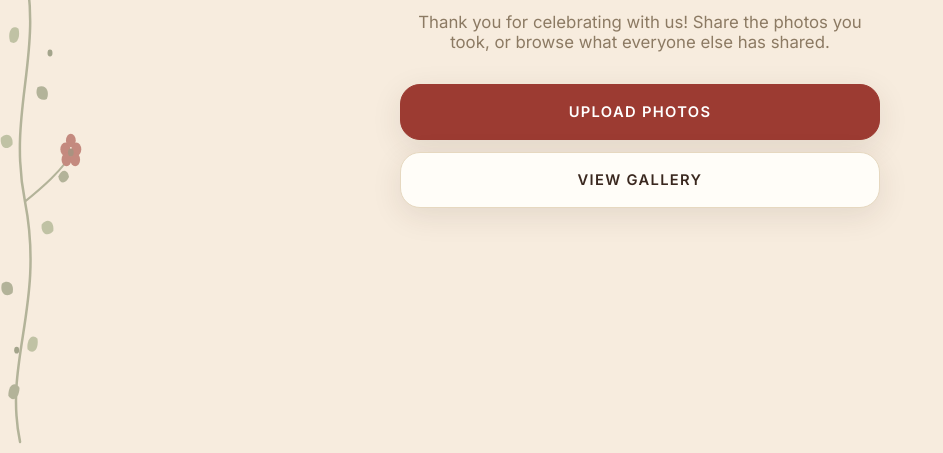
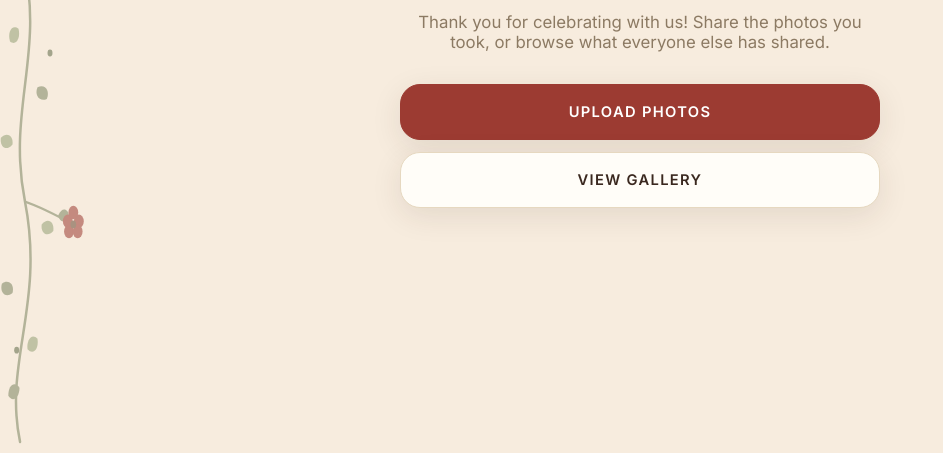
Before and after one commit to environmental-goose/emilyandtomas-wedding, a plain HTML site: page index.html in a window 1280 px wide. Shown: the part 347-800 px from the top of the page, without its empty margins (0-943 px from the left). Drawn offline with nearby package versions, Linux system fonts and the light colour scheme.

Commit message:
Move mid-vine bloom out from behind the button row where it was peeking out awkwardly

```diff
--- a/index.html
+++ b/index.html
@@ -27,7 +27,7 @@
 
     <path d="M24 690 C 4 620, 54 570, 30 480 C 8 400, 54 350, 28 270 C 6 200, 50 150, 26 80 C 14 40, 34 20, 30 4"
           stroke="#7C8562" stroke-width="3" stroke-linecap="round"/>
-    <path d="M30 480 C 55 465, 70 455, 85 440" stroke="#7C8562" stroke-width="2" stroke-linecap="round"/>
+    <path d="M30 480 C 50 485, 68 492, 88 500" stroke="#7C8562" stroke-width="2" stroke-linecap="round"/>
     <path d="M28 270 C 55 255, 75 245, 92 232" stroke="#7C8562" stroke-width="2" stroke-linecap="round"/>
     <path d="M26 80 C 45 70, 60 62, 76 54" stroke="#7C8562" stroke-width="2" stroke-linecap="round"/>
 
@@ -35,7 +35,7 @@
     <use href="#leaf" fill="#94A176" transform="translate(45,600) rotate(150)"/>
     <use href="#leaf" fill="#7C8562" transform="translate(15,560) rotate(-140)"/>
     <use href="#leaf" fill="#94A176" transform="translate(50,500) rotate(30)"/>
-    <use href="#leaf" fill="#7C8562" transform="translate(70,458) rotate(10) scale(0.85)"/>
+    <use href="#leaf" fill="#7C8562" transform="translate(70,492) rotate(10) scale(0.85)"/>
     <use href="#leaf" fill="#94A176" transform="translate(15,430) rotate(-150)"/>
     <use href="#leaf" fill="#7C8562" transform="translate(45,380) rotate(50)"/>
     <use href="#leaf" fill="#94A176" transform="translate(12,340) rotate(-40)"/>
@@ -51,7 +51,7 @@
     <circle cx="35" cy="150" r="3" fill="#5F6A49"/>
 
     <use href="#bloom" fill="#D98F7F" transform="translate(35,15) scale(1.05)"/>
-    <use href="#bloom" fill="#9C3B32" transform="translate(85,437) scale(0.95)"/>
+    <use href="#bloom" fill="#9C3B32" transform="translate(88,500) scale(0.95)"/>
     <use href="#bloom" fill="#D98F7F" transform="translate(90,229) scale(0.7)"/>
   </svg>
 
```
